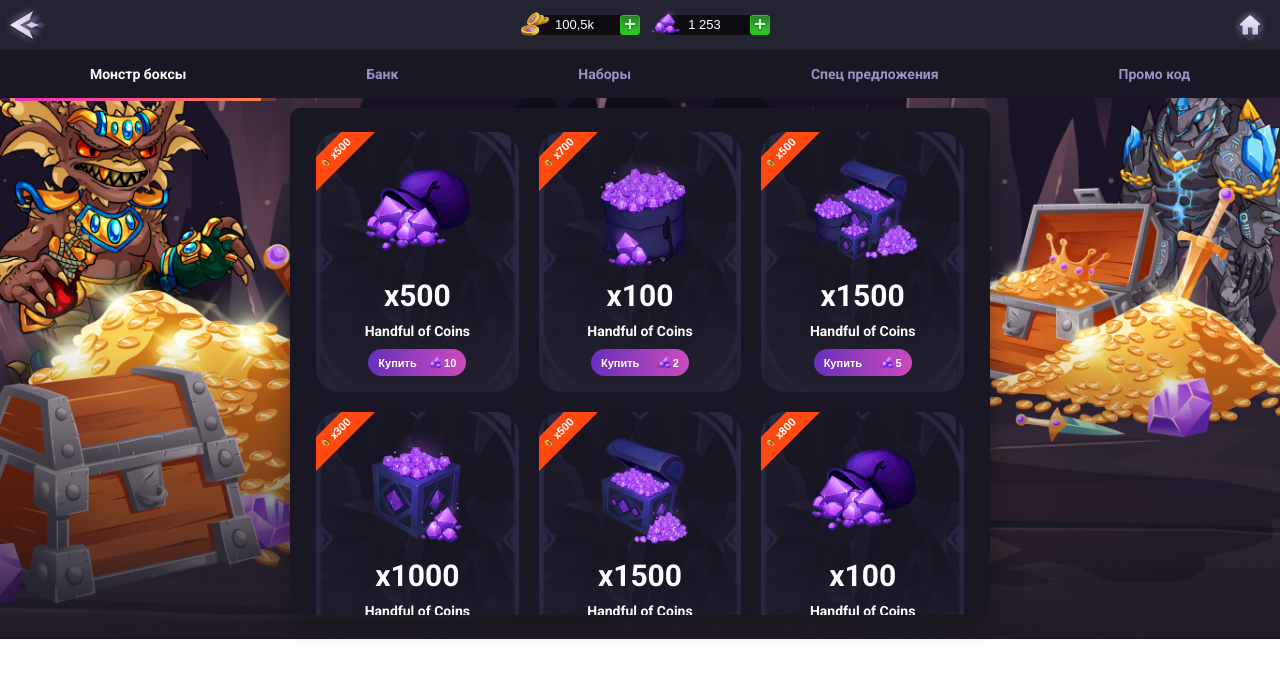
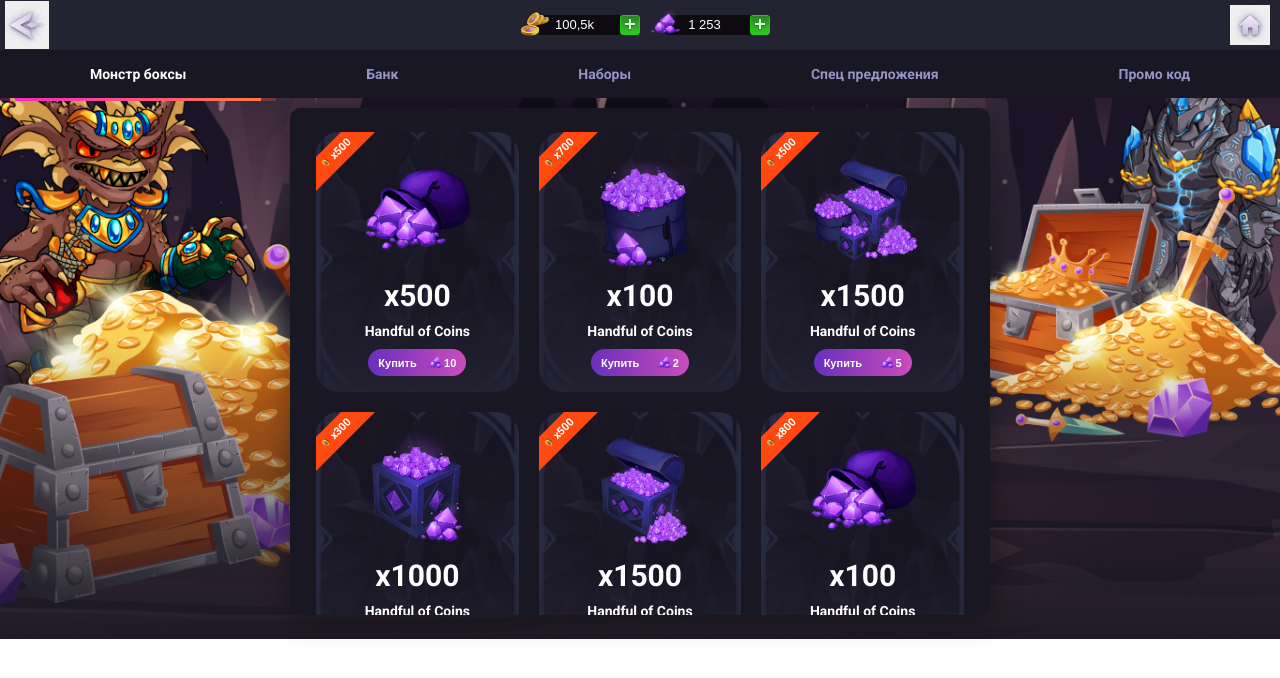
Before and after one commit to volbur/shop-test, a Vue app: page /box-monster in a window 1280 px wide. Shown: the top 678 px of the page. Built offline with nearby package versions, Linux system fonts and the light colour scheme.

Commit message:
Change tag 'a' on 'button'

```diff
--- a/src/App.vue
+++ b/src/App.vue
@@ -20,24 +20,7 @@ export default {
 </script>
 
 <style lang="scss">
-@import url("https://fonts.googleapis.com/css2?family=Roboto:wght@400;700&display=swap");
-
-* {
-  box-sizing: border-box;
-  margin: 0;
-  padding: 0;
-}
-
-html {
-  font-family: "Roboto", sans-serif;
-}
-
-img {
-  display: block;
-  max-width: 100%;
-  height: auto;
-  object-fit: cover;
-}
+@import url("./main.scss");
 
 .wrapper-main {
   position: relative;
--- a/src/components/layout/TheHeader.vue
+++ b/src/components/layout/TheHeader.vue
@@ -1,22 +1,26 @@
 <template>
   <header class="main-header">
-    <a class="link-left" href="#"
-      ><img
+    <router-link to="/#" custom v-slot="{ navigate }">
+      <button @click="navigate" class="btn-left">
+        <img
           class="icon-row"
           src="../../assets/img/icon-row.png"
           alt="icon row"
         />
         <span>BACK</span>
-    </a>
+      </button>
+    </router-link>
     <Purse />
-    <a class="link-right" href="#"
-      ><img
-        class="icon-home"
+    <router-link to="/#" custom v-slot="{ navigate }">
+      <button @click="navigate" class="btn-right">
+        <img
+          class="icon-row"
           src="../../assets/img/icon-home.png"
           alt="icon home"
         />
-      <span>HOME</span>
-    </a>
+        <span>BACK</span>
+      </button>
+    </router-link>
   </header>
 </template>
 
@@ -38,10 +42,11 @@ export default {
   width: 100%;
   height: 50px;
   background-color: rgb(36, 35, 50);
-  a {
+  button {
     display: flex;
     align-items: center;
-    text-decoration: none;
+    border: none;
+    cursor: pointer;
     span {
       display: none;
     }
@@ -57,7 +62,7 @@ export default {
     height: 90px;
     background: rgba(36, 35, 50, 0.7);
     z-index: 1000;
-    a {
+    button {
       padding: 13px 24px;
       span {
         display: block;
@@ -70,10 +75,10 @@ export default {
       }
     }
   }
-  .link-left {
+  .btn-left {
     background: url("../../assets/img/border-left.svg") center/contain no-repeat;
   }
-  .link-right {
+  .btn-right {
     background: url("../../assets/img/border-right.svg") center/contain
       no-repeat;
   }
--- /dev/null
+++ b/src/main.scss
@@ -0,0 +1,18 @@
+@import url("https://fonts.googleapis.com/css2?family=Roboto:wght@400;700&display=swap");
+
+* {
+  box-sizing: border-box;
+  margin: 0;
+  padding: 0;
+}
+
+html {
+  font-family: "Roboto", sans-serif;
+}
+
+img {
+  display: block;
+  max-width: 100%;
+  height: auto;
+  object-fit: cover;
+}
```
Lines whose indentation alone changed are shown as unchanged.
